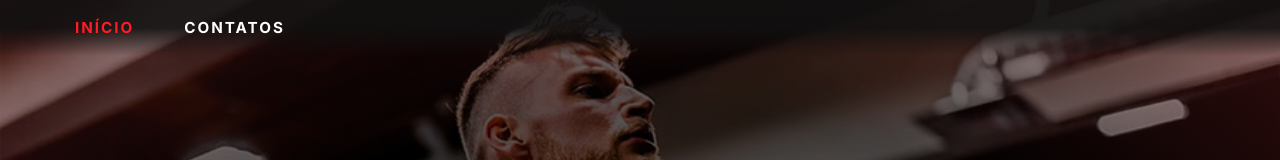
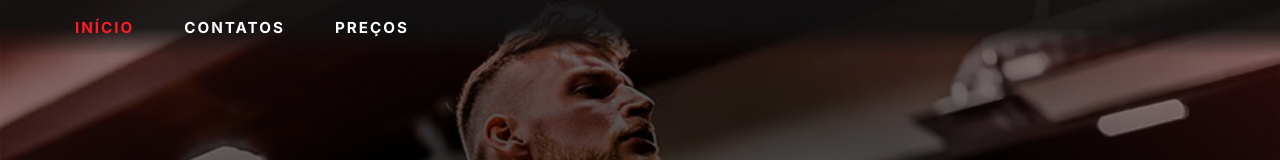
Before and after one commit to ViniUme/LimitsGym, a Next.js app: page / in a window 1280 px wide. Shown: the top 160 px of the page. Built offline with nearby package versions, Linux system fonts and the light colour scheme.

Commit message:
Insert prices router in navbar

```diff
--- a/src/components/navbar.jsx
+++ b/src/components/navbar.jsx
@@ -35,6 +35,7 @@ export default function Navbar({type}){
 
         <Link href="/"><a className={style.nav_link_main}>início</a></Link>
         <Link href="/contatos"><a className={style.nav_link}>contatos</a></Link>
+        <Link href="/precos"><a className={style.nav_link}>preços</a></Link>
 
       </nav>
     )
```
